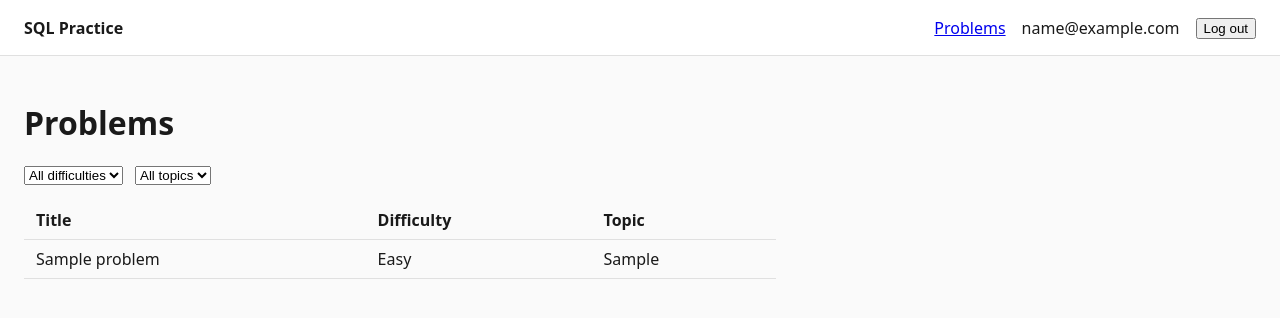
After one commit to rgtdev95/sql-practice-platform, a Django app: page /problems/ in a window 1280 px wide. The commit adds this page. Shown: the top 318 px of the page. Run offline with Django 5.2, Linux system fonts and the light colour scheme; a user stored in the database is signed in; tables that the repository leaves empty hold one stand-in row (values such as "Sample post"); parts of the project's set-up code (start-up, migrations or seed data) failed here and were passed over.

Commit message:
add problem catalog page with difficulty/topic filtering
Login-gated /problems/ page listing Problem rows, filterable via GET
params. Nav now links to it for authenticated users.

```diff
--- a/code/config/urls.py
+++ b/code/config/urls.py
@@ -11,6 +11,7 @@ from practice.forms import EmailAuthenticationForm
 urlpatterns = [
     path('admin/', admin.site.urls),
     path('', views.home, name='home'),
+    path('problems/', views.catalog, name='catalog'),
 
     path('signup/', views.signup, name='signup'),
     path('verify/', views.verify_email, name='verify_email'),
--- a/code/practice/views.py
+++ b/code/practice/views.py
@@ -1,17 +1,49 @@
 import secrets
 
 from django.contrib.auth import login
+from django.contrib.auth.decorators import login_required
 from django.contrib.auth.models import User
 from django.core.mail import send_mail
 from django.shortcuts import redirect, render
 from django.urls import reverse
 
 from .forms import SignupForm, VerifyForm
-from .models import EmailOTP
+from .models import EmailOTP, Problem
 
 
 def home(request):
     return render(request, "home.html")
+
+
+@login_required
+def catalog(request):
+    difficulty = request.GET.get("difficulty", "")
+    topic = request.GET.get("topic", "")
+
+    problems = Problem.objects.all()
+    if difficulty:
+        problems = problems.filter(difficulty=difficulty)
+    if topic:
+        problems = problems.filter(topic=topic)
+
+    topics = (
+        Problem.objects.exclude(topic="")
+        .values_list("topic", flat=True)
+        .distinct()
+        .order_by("topic")
+    )
+
+    return render(
+        request,
+        "catalog.html",
+        {
+            "problems": problems,
+            "topics": topics,
+            "difficulties": Problem.Difficulty.choices,
+            "selected_difficulty": difficulty,
+            "selected_topic": topic,
+        },
+    )
 
 
 def send_otp_email(user):
--- a/code/static/css/base.css
+++ b/code/static/css/base.css
@@ -38,7 +38,7 @@ body {
 
 main {
     padding: 1.5rem;
-    max-width: 480px;
+    max-width: 800px;
 }
 
 .error {
@@ -48,3 +48,21 @@ main {
 form p {
     margin-bottom: 1rem;
 }
+
+.filters {
+    display: flex;
+    gap: 0.75rem;
+    margin-bottom: 1rem;
+}
+
+.problem-list {
+    width: 100%;
+    border-collapse: collapse;
+}
+
+.problem-list th,
+.problem-list td {
+    text-align: left;
+    padding: 0.5rem 0.75rem;
+    border-bottom: 1px solid #e0e0e0;
+}
--- a/code/templates/base.html
+++ b/code/templates/base.html
@@ -11,6 +11,7 @@
         <a href="/" class="brand">SQL Practice</a>
         <div class="nav-links">
             {% if user.is_authenticated %}
+                <a href="{% url 'catalog' %}">Problems</a>
                 <span>{{ user.email }}</span>
                 <form method="post" action="{% url 'logout' %}">
                     {% csrf_token %}
--- /dev/null
+++ b/code/templates/catalog.html
@@ -0,0 +1,42 @@
+{% extends "base.html" %}
+
+{% block title %}Problems{% endblock %}
+
+{% block content %}
+<h1>Problems</h1>
+
+<form method="get" class="filters">
+    <select name="difficulty" onchange="this.form.submit()">
+        <option value="">All difficulties</option>
+        {% for value, label in difficulties %}
+            <option value="{{ value }}" {% if value == selected_difficulty %}selected{% endif %}>{{ label }}</option>
+        {% endfor %}
+    </select>
+    <select name="topic" onchange="this.form.submit()">
+        <option value="">All topics</option>
+        {% for t in topics %}
+            <option value="{{ t }}" {% if t == selected_topic %}selected{% endif %}>{{ t }}</option>
+        {% endfor %}
+    </select>
+    <noscript><button type="submit">Filter</button></noscript>
+</form>
+
+{% if problems %}
+<table class="problem-list">
+    <thead>
+        <tr><th>Title</th><th>Difficulty</th><th>Topic</th></tr>
+    </thead>
+    <tbody>
+        {% for problem in problems %}
+        <tr>
+            <td>{{ problem.title }}</td>
+            <td>{{ problem.get_difficulty_display }}</td>
+            <td>{{ problem.topic }}</td>
+        </tr>
+        {% endfor %}
+    </tbody>
+</table>
+{% else %}
+<p>No problems match these filters.</p>
+{% endif %}
+{% endblock %}
```
Also changed, not shown: info/context.md (+11 -9 lines).
